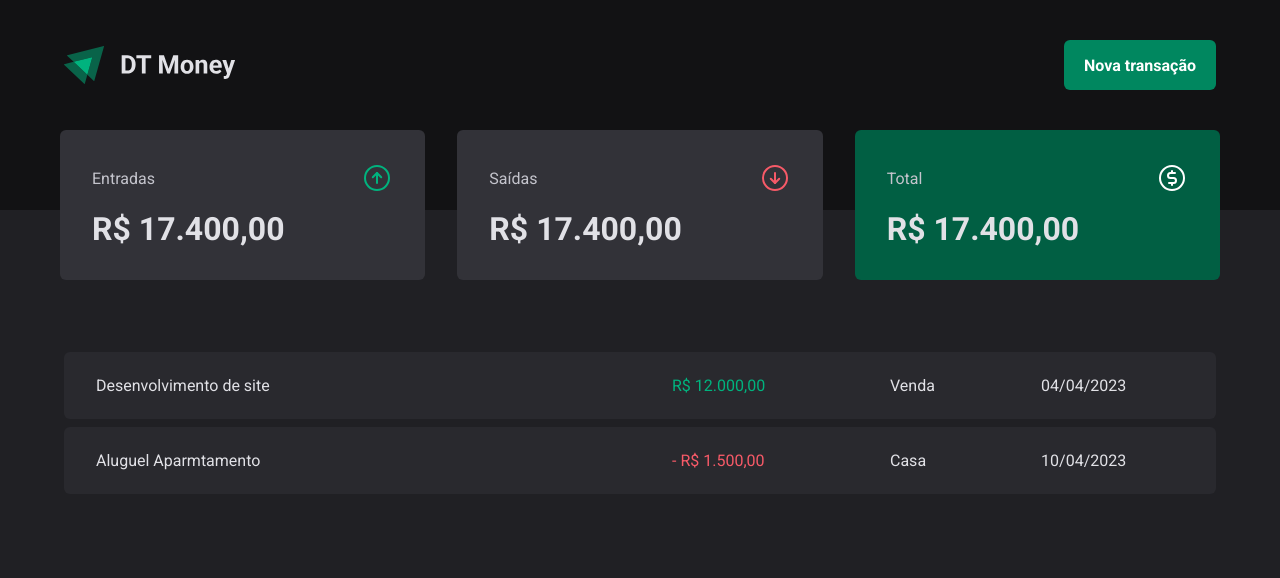
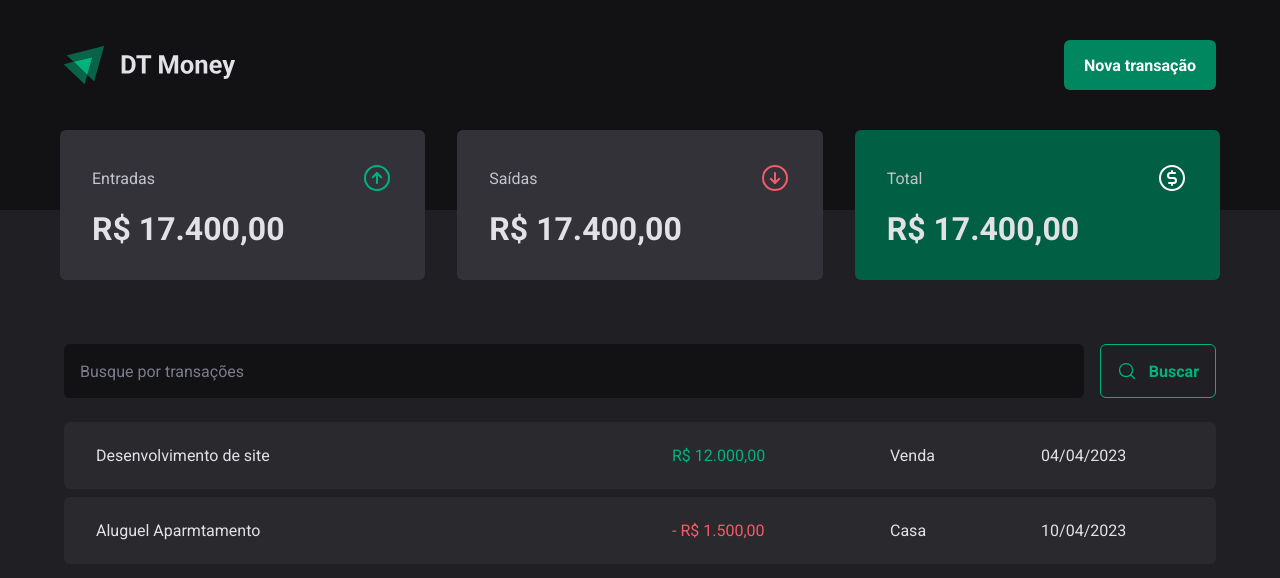
Before and after one commit to steniomoreira/ignite-td-money, a React (Vite) app: page / in a window 1280 px wide. Shown: the top 578 px of the page. Built offline with nearby package versions, Linux system fonts and the light colour scheme.

Commit message:
feat: SearchForm component structure

```diff
--- /dev/null
+++ b/src/pages/Transactions/components/SearchForm/index.tsx
@@ -0,0 +1,15 @@
+import {MagnifyingGlass} from 'phosphor-react'
+import { SearchFormContainer } from "./styles";
+
+export function SearchForm() {
+  return(
+    <SearchFormContainer>
+      <input type="text" placeholder="Busque por transações" />
+
+      <button type='submit'>
+        <MagnifyingGlass size={20} />
+        Buscar
+      </button>
+    </SearchFormContainer>
+  )
+}
--- /dev/null
+++ b/src/pages/Transactions/components/SearchForm/styles.ts
@@ -0,0 +1,40 @@
+import styled from "styled-components";
+
+export const SearchFormContainer = styled.form`
+  display: flex;
+  gap: 1rem;
+
+  input {
+    flex: 1;
+    border-radius: 6px;
+    border: 0;
+    background: ${(props) => props.theme["gray-900"]};
+    color: ${(props) => props.theme["gray-300"]};
+    padding: 1rem;
+
+    ::placeholder {
+      color: ${(props) => props.theme["gray-500"]};
+    }
+  }
+
+  button {
+    display: flex;
+    align-items: center;
+    gap: .75rem;
+
+    padding: 1rem;
+    background: transparent;
+    color: ${(props) => props.theme["green-300"]};
+    border: 1px solid ${(props) => props.theme["green-300"]};
+    border-radius: 6px;
+
+    font-weight: bold;
+
+    :hover {
+      background: ${(props) => props.theme["green-500"]};
+      border-color: ${(props) => props.theme["green-500"]};
+      color: ${(props) => props.theme.white};
+      transition: .2s;
+    }
+  }
+`
--- a/src/pages/Transactions/index.tsx
+++ b/src/pages/Transactions/index.tsx
@@ -1,5 +1,6 @@
 import { Header } from "../../components/Header";
 import { Summary } from "../../components/Summary";
+import { SearchForm } from "./components/SearchForm";
 import { PriceHighLight, TransactionTable, TransactionTableContainer } from "./styles";
 
 export function Transaction() {
@@ -9,6 +10,8 @@
       <Summary />
 
       <TransactionTableContainer>
+        <SearchForm />
+
         <TransactionTable>
           <tbody>
             <tr>
--- a/src/pages/Transactions/styles.ts
+++ b/src/pages/Transactions/styles.ts
@@ -11,6 +11,7 @@
   width: 100%;
   border-collapse: separate;
   border-spacing: 0 .5rem;
+  margin-top: 1rem;
 
   td {
     padding: 1.5rem 2rem;
```
